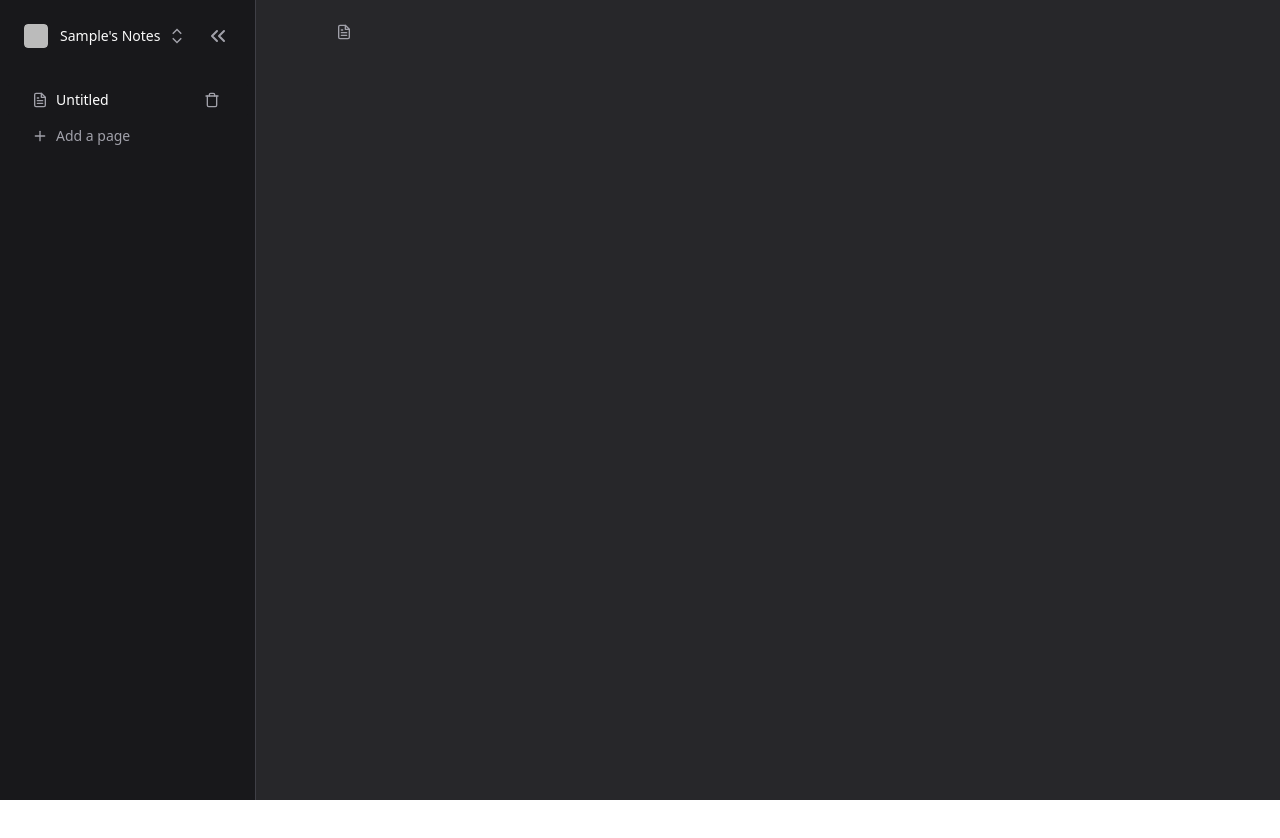
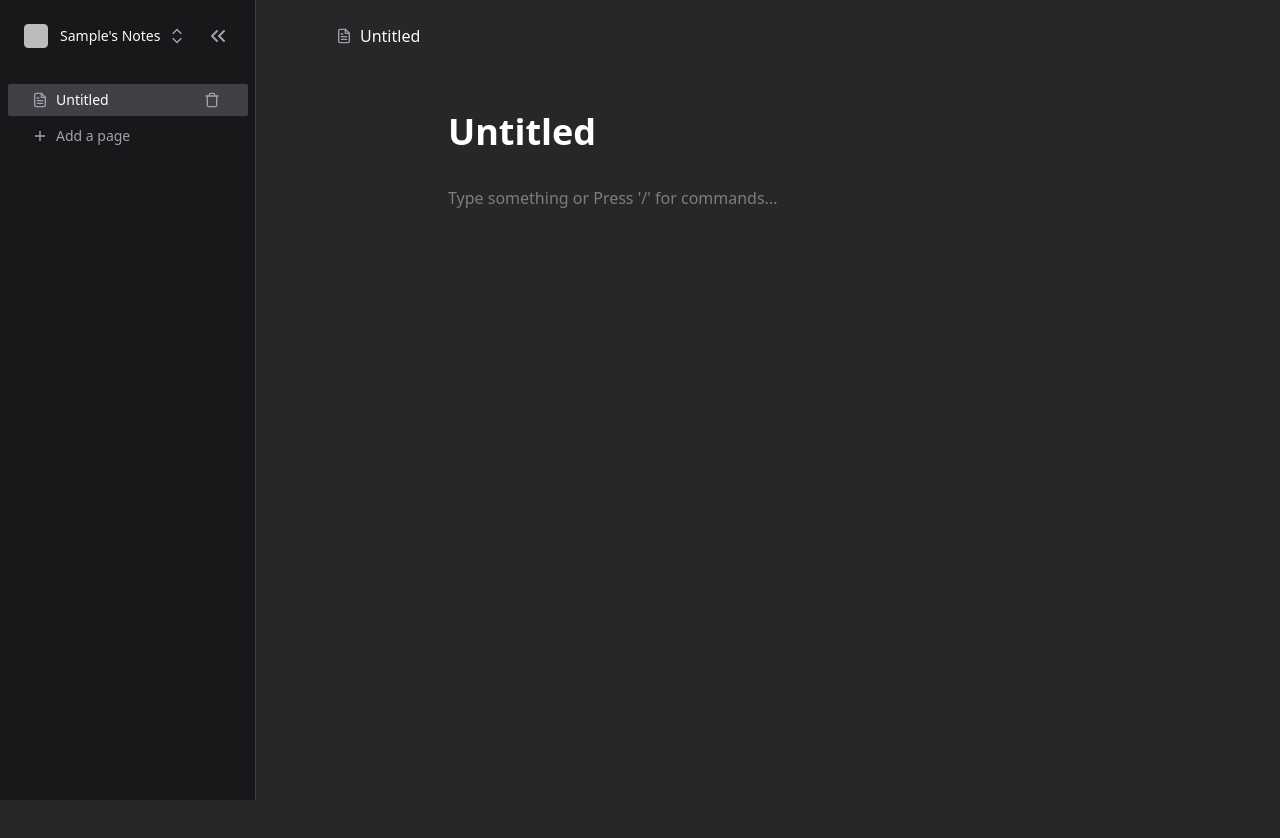
Before and after one commit to ViniSCode/notes-app, a Next.js app: page / in a window 1280 px wide. Shown: the top 838 px of the page. Before the commit the page ends 800 px from the top, so only its background shows below. Built offline with nearby package versions, Linux system fonts and the light colour scheme; no server answers; sample sign-in values are in the browser's storage; what urql would draw is missing.

Commit message:
:bug: currentSelectedNote bugfix first note

```diff
--- a/src/pages/index.tsx
+++ b/src/pages/index.tsx
@@ -24,7 +24,7 @@ export default function Home({ session }: any) {
     setNotes([
       {
         name: "Untitled",
-        id: "208hggjklsdafh204",
+        id: v4(),
         content: "<h1>Untitled</h1> <p></p>",
       },
     ]);
@@ -71,9 +71,11 @@ export default function Home({ session }: any) {
 
   useEffect(() => {
     // Check if the currentSelectedNote is out of bounds
-    if (currentSelectedNote >= notes.length) {
+    if (currentSelectedNote >= notes.length && notes.length > 1) {
       // Set it to the index of the last note if out of bounds
       setCurrentSelectedNote(notes.length - 1);
+    } else if (notes.length === 1) {
+      setCurrentSelectedNote(0);
     }
   }, [notes, currentSelectedNote]);
 
```
